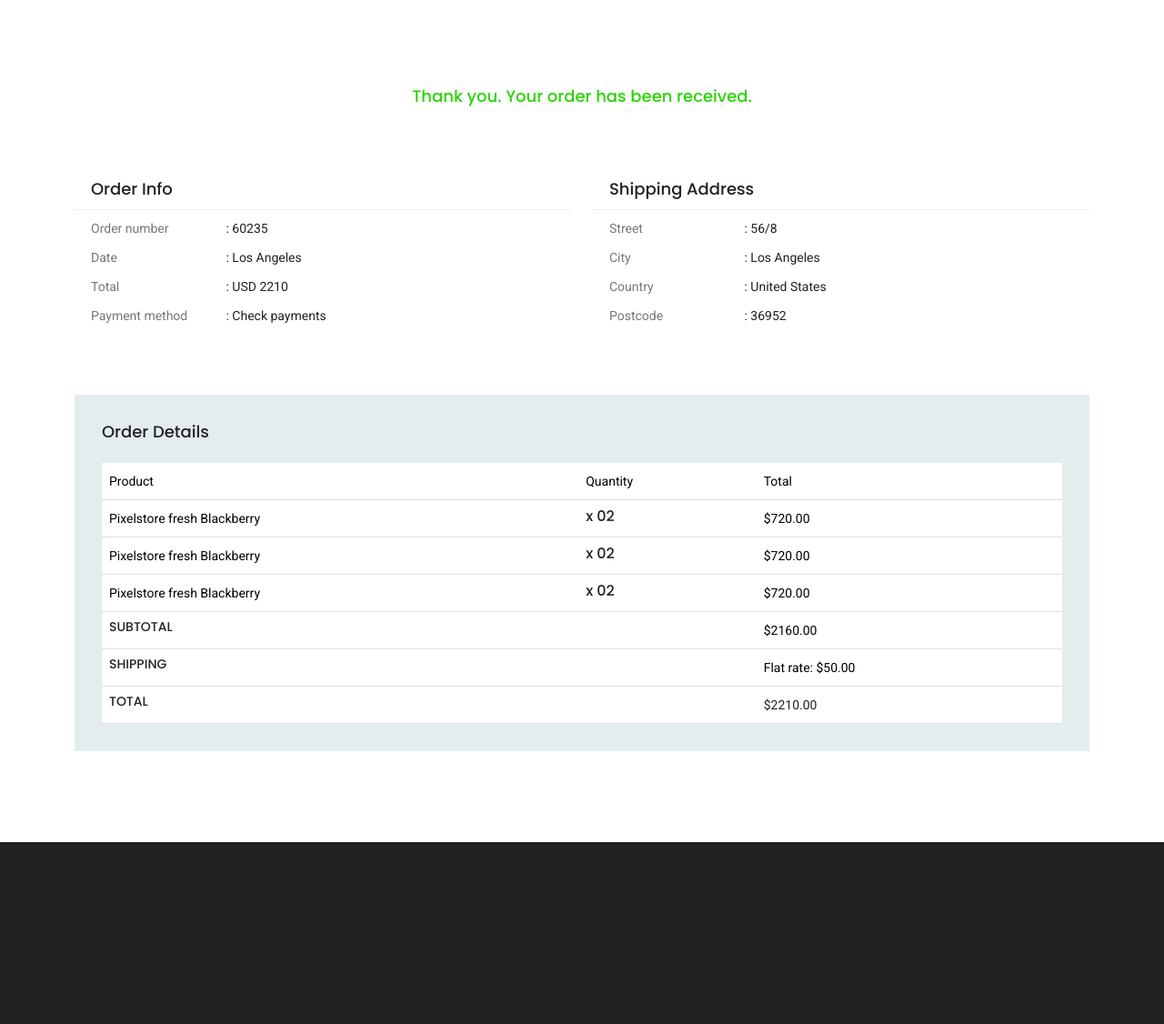
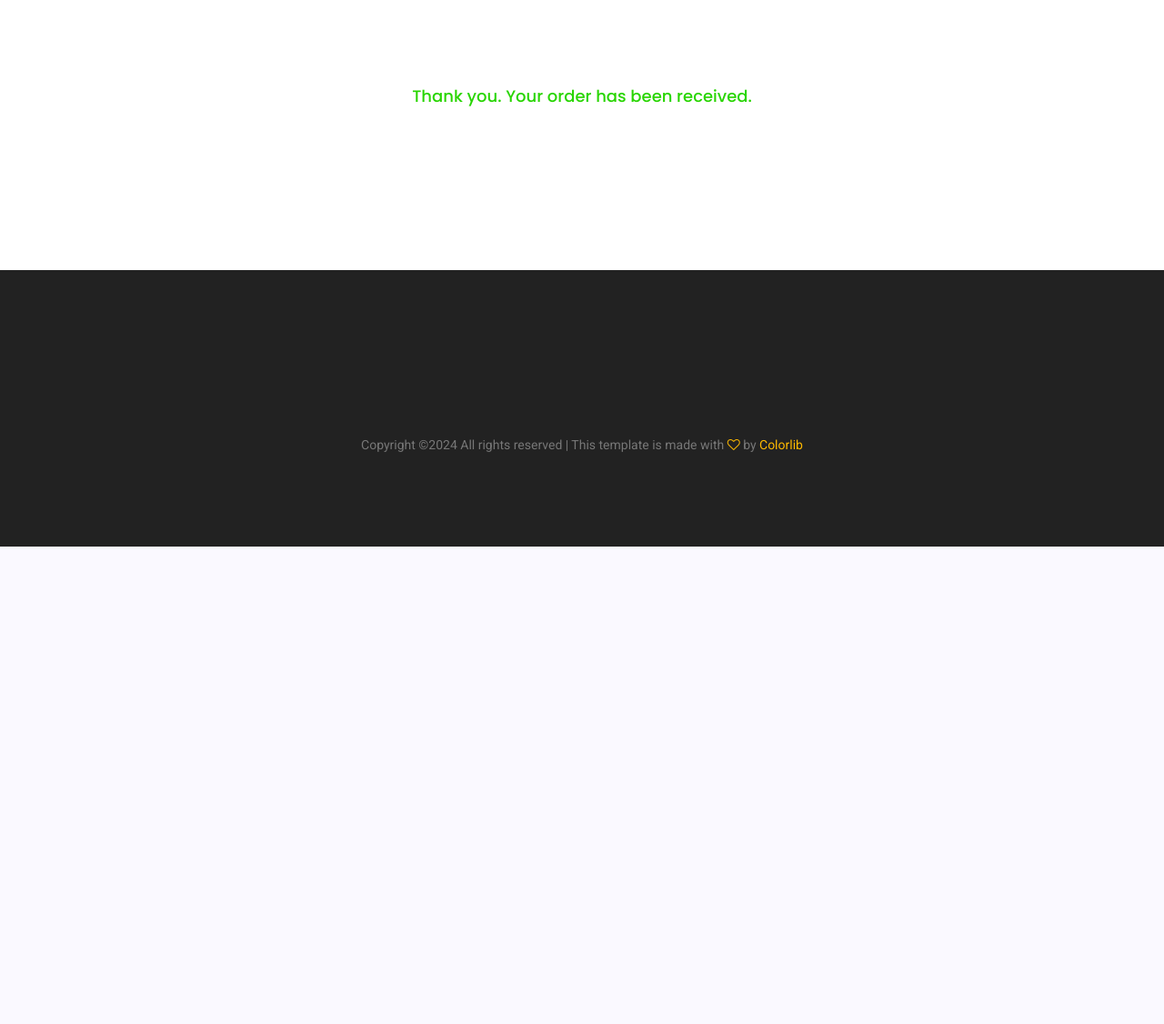
Before and after one commit to eimyat528/php_shop, a PHP site: page /sale_order.php in a window 1280 px wide. Shown: the part 400-1526 px from the top of the page at 91% size. After the commit the page ends 1001 px from the top, so only its background shows below. Run offline with PHP 8.4, Linux system fonts and the light colour scheme; style sheets or scripts are compiled from the project's sources; some libraries are stand-ins or nearby versions.

Commit message:
Update sale_order.php

```diff
--- a/apshop/sale_order.php
+++ b/apshop/sale_order.php
@@ -30,7 +30,7 @@ if (!empty($_SESSION['cart'])) {
 		foreach ($_SESSION['cart'] as $key => $qty) {
 			$id = str_replace('id','',$key);
 
-			$stmt = $pdo->prepare("INSERT INTO sale_order_detail(sale_order_id,product_id,quantity) VALUES (:sid,:pid,:qty)");
+			$stmt = $pdo->prepare("INSERT INTO sale_order_details(sale_order_id,product_id,quantity) VALUES (:sid,:pid,:qty)");
 			$result = $stmt->execute(
 					array(':sid'=>$saleOrderId,':pid'=>$id,':qty'=>$qty)
 			);
@@ -138,126 +138,46 @@ if (!empty($_SESSION['cart'])) {
 			</div>
 		</div>
 	</section>
-
+	<!-- End Banner Area -->
 
 	<!--================Order Details Area =================-->
 	<section class="order_details section_gap">
 		<div class="container">
 			<h3 class="title_confirmation">Thank you. Your order has been received.</h3>
-			<div class="row order_d_inner">
-				<div class="col-lg-6">
-					<div class="details_item">
-						<h4>Order Info</h4>
-						<ul class="list">
-							<li><a href="#"><span>Order number</span> : 60235</a></li>
-							<li><a href="#"><span>Date</span> : Los Angeles</a></li>
-							<li><a href="#"><span>Total</span> : USD 2210</a></li>
-							<li><a href="#"><span>Payment method</span> : Check payments</a></li>
-						</ul>
-					</div>
-				</div>
-
-				<div class="col-lg-6">
-					<div class="details_item">
-						<h4>Shipping Address</h4>
-						<ul class="list">
-							<li><a href="#"><span>Street</span> : 56/8</a></li>
-							<li><a href="#"><span>City</span> : Los Angeles</a></li>
-							<li><a href="#"><span>Country</span> : United States</a></li>
-							<li><a href="#"><span>Postcode </span> : 36952</a></li>
-						</ul>
-					</div>
-				</div>
-			</div>
-			<div class="order_details_table">
-				<h2>Order Details</h2>
-				<div class="table-responsive">
-					<table class="table">
-						<thead>
-							<tr>
-								<th scope="col">Product</th>
-								<th scope="col">Quantity</th>
-								<th scope="col">Total</th>
-							</tr>
-						</thead>
-						<tbody>
-							<tr>
-								<td>
-									<p>Pixelstore fresh Blackberry</p>
-								</td>
-								<td>
-									<h5>x 02</h5>
-								</td>
-								<td>
-									<p>$720.00</p>
-								</td>
-							</tr>
-							<tr>
-								<td>
-									<p>Pixelstore fresh Blackberry</p>
-								</td>
-								<td>
-									<h5>x 02</h5>
-								</td>
-								<td>
-									<p>$720.00</p>
-								</td>
-							</tr>
-							<tr>
-								<td>
-									<p>Pixelstore fresh Blackberry</p>
-								</td>
-								<td>
-									<h5>x 02</h5>
-								</td>
-								<td>
-									<p>$720.00</p>
-								</td>
-							</tr>
-							<tr>
-								<td>
-									<h4>Subtotal</h4>
-								</td>
-								<td>
-									<h5></h5>
-								</td>
-								<td>
-									<p>$2160.00</p>
-								</td>
-							</tr>
-							<tr>
-								<td>
-									<h4>Shipping</h4>
-								</td>
-								<td>
-									<h5></h5>
-								</td>
-								<td>
-									<p>Flat rate: $50.00</p>
-								</td>
-							</tr>
-							<tr>
-								<td>
-									<h4>Total</h4>
-								</td>
-								<td>
-									<h5></h5>
-								</td>
-								<td>
-									<p>$2210.00</p>
-								</td>
-							</tr>
-						</tbody>
-					</table>
-				</div>
-			</div>
 		</div>
 	</section>
 	<!--================End Order Details Area =================-->
 
 	<!-- start footer Area -->
-	<?php
+	<footer class="footer-area section_gap">
+		<div class="container">
+			<div class="footer-bottom d-flex justify-content-center align-items-center flex-wrap">
+				<p class="footer-text m-0"><!-- Link back to Colorlib can't be removed. Template is licensed under CC BY 3.0. -->
+Copyright &copy;<script>document.write(new Date().getFullYear());</script> All rights reserved | This template is made with <i class="fa fa-heart-o" aria-hidden="true"></i> by <a href="https://colorlib.com" target="_blank">Colorlib</a>
+<!-- Link back to Colorlib can't be removed. Template is licensed under CC BY 3.0. -->
+</p>
+			</div>
+		</div>
+	</footer>
+	<!-- End footer Area -->
 
-        include('footer.php')
 
-    ?>
+
+
+	<script src="js/vendor/jquery-2.2.4.min.js"></script>
+	<script src="https://cdnjs.cloudflare.com/ajax/libs/popper.js/1.11.0/umd/popper.min.js" integrity="sha384-b/U6ypiBEHpOf/4+1nzFpr53nxSS+GLCkfwBdFNTxtclqqenISfwAzpKaMNFNmj4"
+	 crossorigin="anonymous"></script>
+	<script src="js/vendor/bootstrap.min.js"></script>
+	<script src="js/jquery.ajaxchimp.min.js"></script>
+	<script src="js/jquery.nice-select.min.js"></script>
+	<script src="js/jquery.sticky.js"></script>
+	<script src="js/nouislider.min.js"></script>
+	<script src="js/jquery.magnific-popup.min.js"></script>
+	<script src="js/owl.carousel.min.js"></script>
+	<!--gmaps Js-->
+	<script src="https://maps.googleapis.com/maps/api/js?key=AIzaSyCjCGmQ0Uq4exrzdcL6rvxywDDOvfAu6eE"></script>
+	<script src="js/gmaps.min.js"></script>
+	<script src="js/main.js"></script>
+</body>
+
+</html>
```
